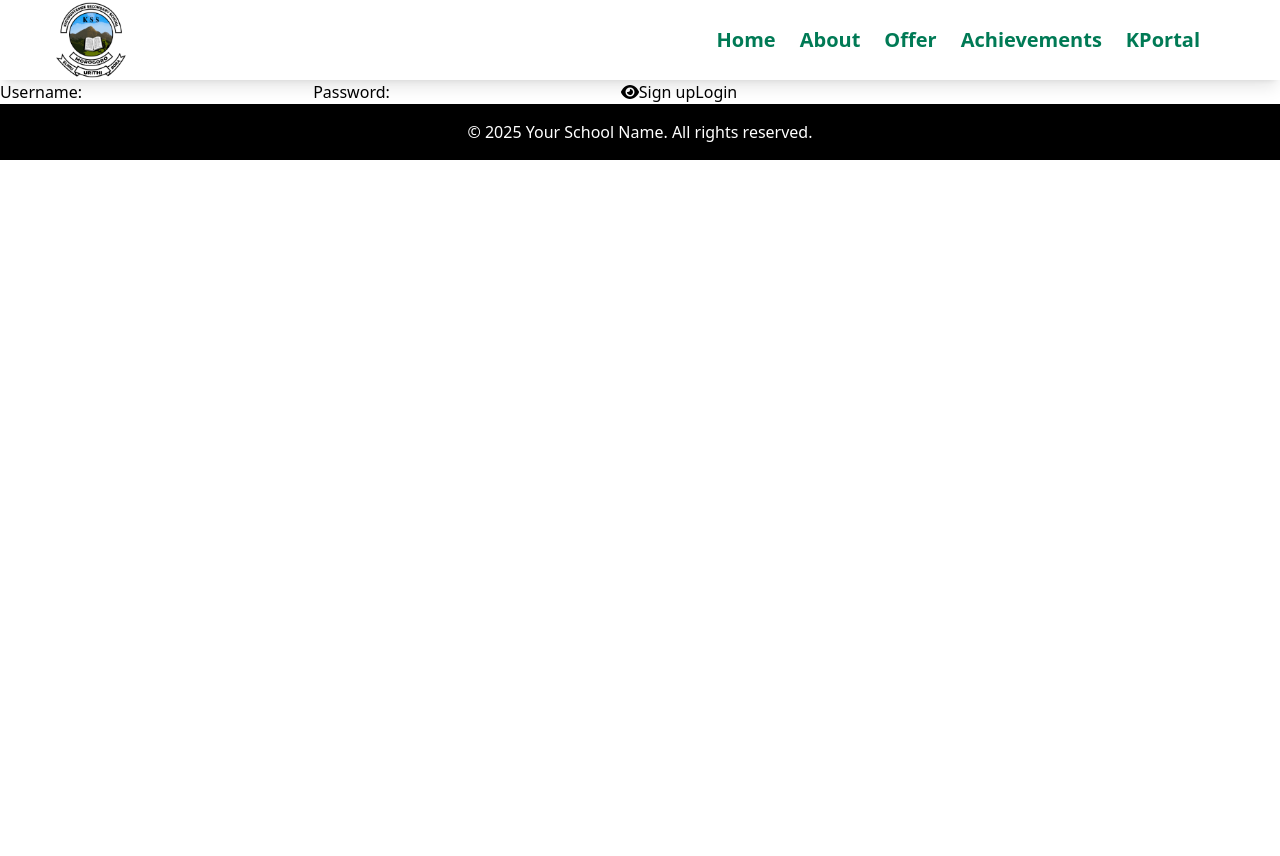
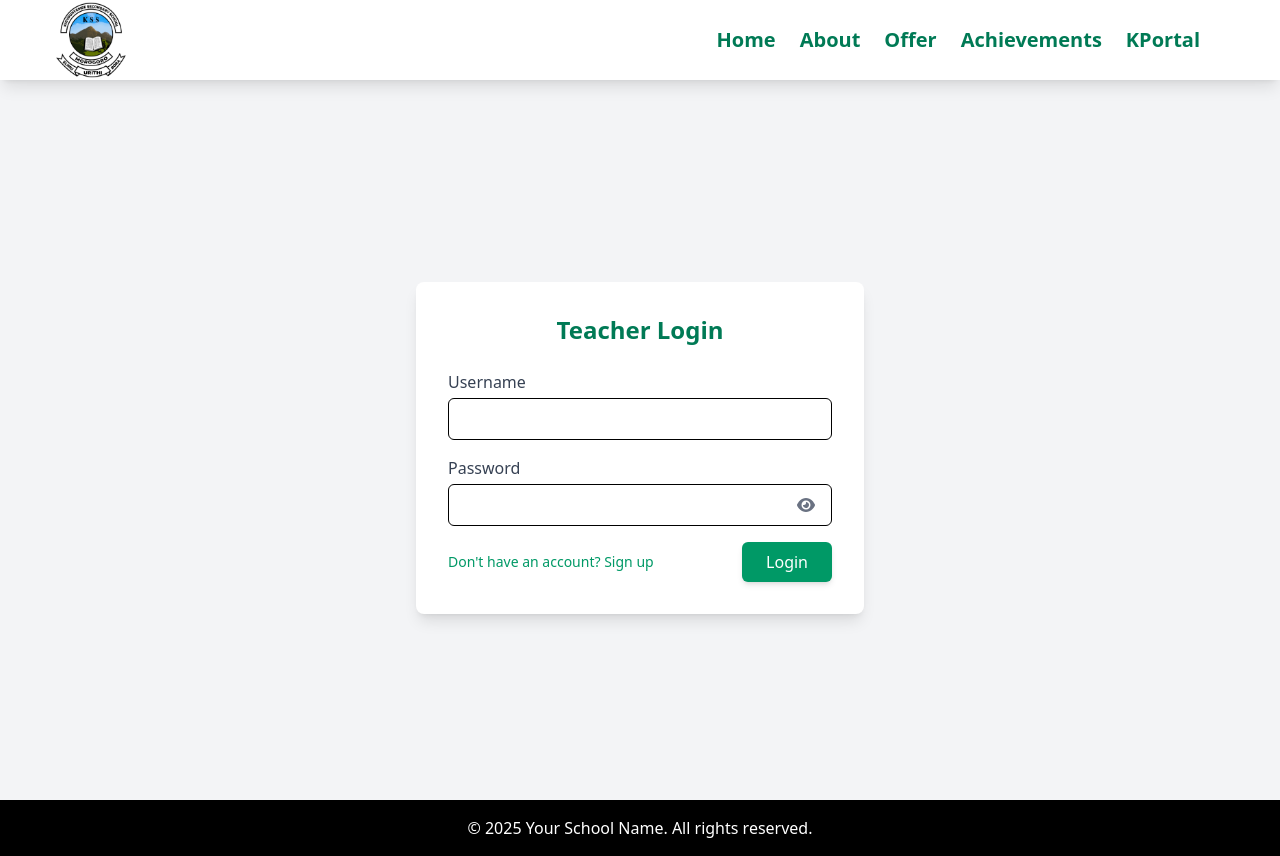
Before and after one commit to stevel419/SchoolWebsite, a React (Vite) app in the folder client/: page /PortalLogin in a window 1280 px wide. Before the commit the page ends 800 px from the top, so only its background shows below. Built offline with nearby package versions, Linux system fonts and the light colour scheme.

Commit message:
Added login styling and portal header

```diff
--- a/client/src/Portal.jsx
+++ b/client/src/Portal.jsx
@@ -1,8 +1,9 @@
+import PortalHeader from './PortalHeader';
 function Portal() {
     return (
         <section>
             <div>
-
+                <PortalHeader />
             </div>
         </section>
     );
--- /dev/null
+++ b/client/src/PortalHeader.jsx
@@ -0,0 +1,36 @@
+import React from 'react';
+import { Link } from 'react-router-dom';
+
+const PortalHeader = () => {
+  return (
+    <header className="bg-emerald-700 text-white py-4 shadow-md">
+      <div className="container mx-auto px-6 flex justify-between items-center">
+        <div className="flex items-center gap-3">
+          <img
+            src="/KIGURUNYEMBE_LOGO.png"
+            alt="School Logo"
+            className="w-12 h-12 object-contain"
+          />
+          <h1 className="text-lg font-bold">KSS Teacher Portal</h1>
+        </div>
+
+        <nav className="flex gap-6 text-sm md:text-base">
+          <Link to="/Admission" className="hover:text-gray-200 transition duration-200">
+            Admission
+          </Link>
+          <Link to="/Attendance" className="hover:text-gray-200 transition duration-200">
+            Attendance
+          </Link>
+          <Link to="/Academics" className="hover:text-gray-200 transition duration-200">
+            Academics
+          </Link>
+          <Link to="/ExamResults" className="hover:text-gray-200 transition duration-200">
+            Exam Results
+          </Link>
+        </nav>
+      </div>
+    </header>
+  );
+};
+
+export default PortalHeader;
--- a/client/src/PortalLogin.jsx
+++ b/client/src/PortalLogin.jsx
@@ -40,27 +40,57 @@ function PortalLogin() {
     }
 
     return (
-        <section className="pt-20">
+<section className="min-h-screen pt-24 bg-gray-100 flex items-center justify-center">
+  <div className="bg-white p-8 rounded-lg shadow-lg w-full max-w-md space-y-6">
+    <h2 className="text-2xl font-semibold text-center text-emerald-700">Teacher Login</h2>
+
+    <div className="space-y-4">
       <div>
-                <label>Username:</label>
+        <label className="block text-gray-700 font-medium mb-1">Username</label>
         <input
           type="text"
           required
-                    value={ username }
-                    onChange={ (e) => setUsername(e.target.value) }
+          value={username}
+          onChange={(e) => setUsername(e.target.value)}
+          className="w-full px-4 py-2 border rounded-md focus:outline-none focus:ring-2 focus:ring-emerald-500"
         />
-                <label>Password:</label>
+      </div>
+
+      <div>
+        <label className="block text-gray-700 font-medium mb-1">Password</label>
+        <div className="flex items-center border rounded-md overflow-hidden">
           <input
-                    type={ showPassword ? "text" : "password" }
+            type={showPassword ? "text" : "password"}
             required
-                    value={ password }
-                    onChange={ (e) => setPassword(e.target.value) }
+            value={password}
+            onChange={(e) => setPassword(e.target.value)}
+            className="w-full px-4 py-2 focus:outline-none"
           />
-                <button type="button" onClick={ togglePassword }>
-                    <FontAwesomeIcon icon={ showPassword ? faEyeSlash : faEye } />
+          <button
+            type="button"
+            onClick={togglePassword}
+            className="px-4 text-gray-500 hover:text-emerald-600"
+          >
+            <FontAwesomeIcon icon={showPassword ? faEyeSlash : faEye} />
           </button>
-                <Link to="/PortalSignup">Sign up</Link>
-                <button onClick={ handleLogin }>Login</button>
+        </div>
+      </div>
+
+      <div className="flex justify-between items-center">
+        <Link
+          to="/PortalSignup"
+          className="text-sm text-emerald-600 hover:underline"
+        >
+          Don't have an account? Sign up
+        </Link>
+        <button
+          onClick={handleLogin}
+          className="bg-emerald-600 hover:bg-emerald-700 text-white px-6 py-2 rounded-md shadow-md transition"
+        >
+          Login
+        </button>
+      </div>
+    </div>
   </div>
 </section>
     );
```
Lines whose indentation alone changed are shown as unchanged.
